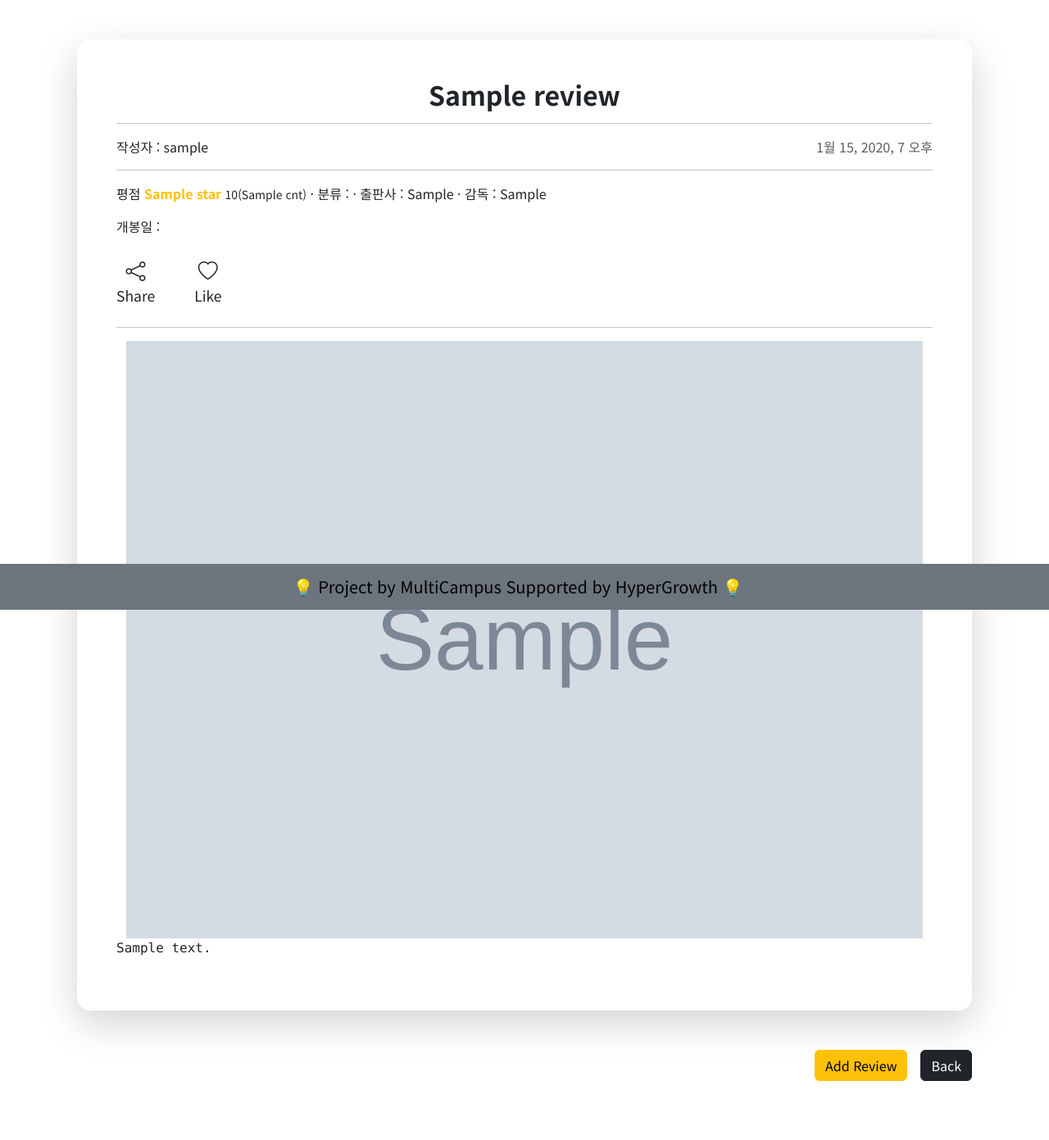
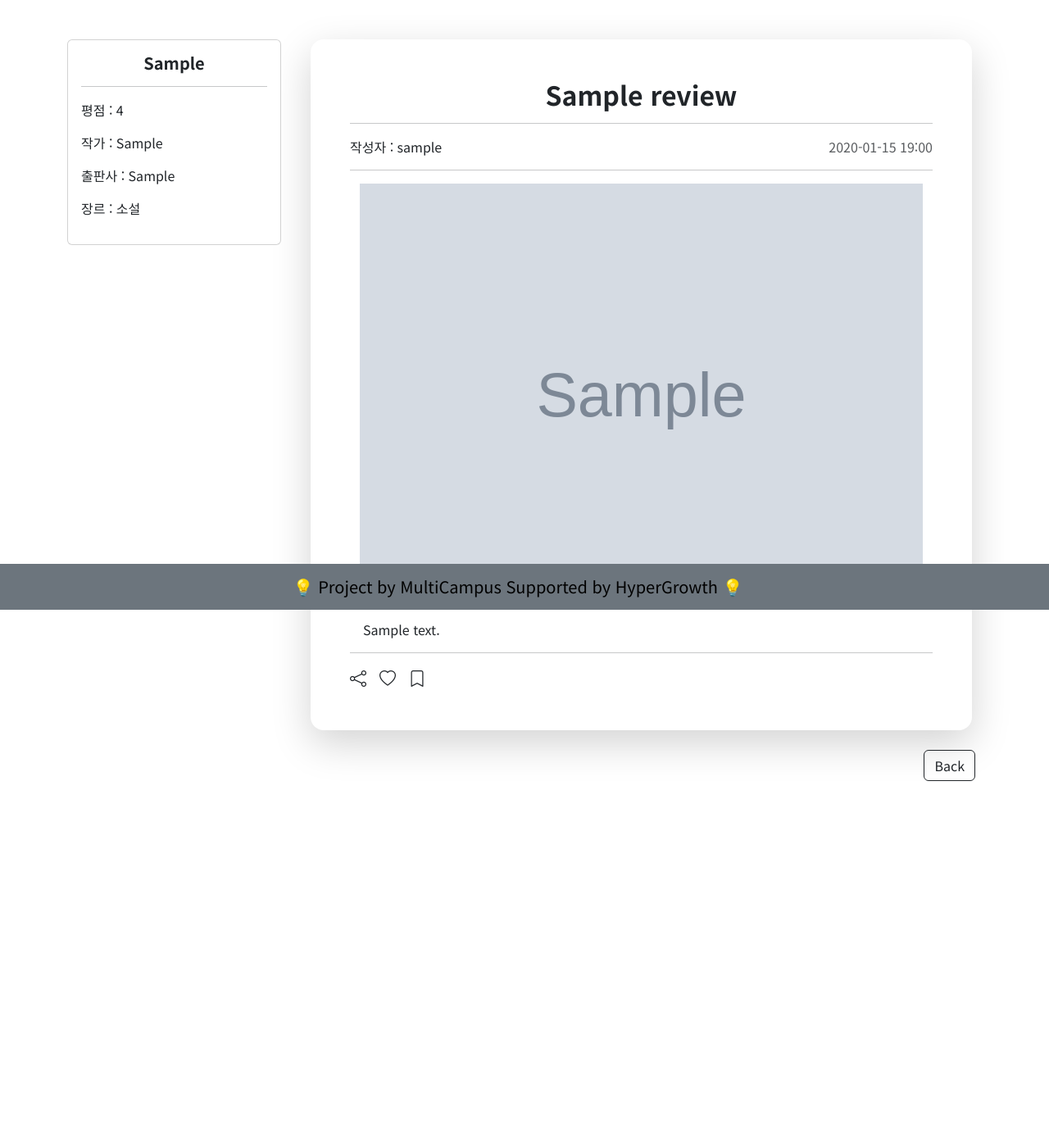
Before and after one commit to snnzzoo/221027-Pair, a Django app: template reviews/templates/reviews/detail.html in a window 1280 px wide. Shown: the part 56-1447 px from the top of the page at 82% size. After the commit the page ends 1009 px from the top, so only its background shows below. Run offline with Django 3.2, Linux system fonts and the light colour scheme; tables that the repository leaves empty hold one stand-in row (values such as "Sample post"); the template is opened without the code that fills it: values that come from a table or form of the project are taken from there, most other values are stand-ins (such as "Sample title", 1, 10 or a date in 2020); grey boxes marked "Sample" are stand-in pictures; some libraries are stand-ins or nearby versions.

Commit message:
reviews detail.html

```diff
--- a/reviews/models.py
+++ b/reviews/models.py
@@ -60,7 +60,7 @@ class Review(models.Model):
         options={"quality": 100},
     )
     thumbnail = ImageSpecField(source='image',
-                                processors=[ResizeToFill(90,60)],
+                                processors=[ResizeToFill(120,80)],
                                 format='JPEG')
     like_users = models.ManyToManyField(settings.AUTH_USER_MODEL, related_name='like_reviews')
 
--- a/reviews/templates/reviews/detail.html
+++ b/reviews/templates/reviews/detail.html
@@ -5,59 +5,36 @@
 
 {% block content %}
 
-  <div class="container d-flex flex-column justify-content-center my-5">
+<!-- 책 정보 -->
+<div class="row">
+  <div class="col-sm-3">
+    <div class="card my-5">
+      <div class="card-body">
+        {% comment %} <img src="{{ book_image }}" class="card-img-top rounded-1" style="width: 10rem; height: 15rem;" alt="..."> {% endcomment %}
+        <h5 class="fw-bold text-center">{{ review.book }}</h5>
+        <hr>
+        <p>평점 : {{ review.rating }}</p>
+        <p>작가 : {{ review.writer }}</p>
+        <p>출판사 : {{ review.publisher }}</p>
+        <p>장르 : {{ review.genre }}</p> <!-- 장르를 어떻게 받아 올 수 있을까? -->
+      </div>
+    </div>
+  </div>
+
+  <!-- 리뷰 -->
+  <div class="col-sm-9">
+    <div class="container d-flex flex-column justify-content-center mt-5 mb-3">
       <div class="p-5 rounded-4 shadow-lg">
         <h2 class="fw-bold text-center">{{ review.title }}</h2>
         <hr>
         <div class="d-flex justify-content-between align-middle">
-        <p>
-          작성자 :
-          {{ review.user }}</p>
+          <p>작성자 : {{ review.user }}</p>
           {% if review.created_at == review.updated_at %}
-          <p class="text-muted">{{ review.created_at }}</p>
+            <p class="text-muted">{{ review.created_at|date:'Y-m-d H:i' }}</p>
           {% else %}
-          <p class="text-muted">{{ review.updated_at }}
+            <p class="text-muted">{{ review.updated_at|date:'Y-m-d H:i' }}
               (수정됨)</p>
           {% endif %}
-      </div>
-      <hr class="mt-0">
-      <!-- 책 정보 -->
-      <p class="">
-        <span>평점
-          <span class="text-warning fw-bold">{{ star }}</span>
-          <span class="small">{{ avg }}({{ cnt }})</span>
-        </span>
-        <span>·</span>
-        <span>분류 : {{ review.jenre }}</span>
-        <span>·</span>
-        <span>출판사 : {{ review.publisher }}</span>
-        <span>·</span>
-        <span>감독 :
-          {{ review.writer }}</span>
-      </p>
-      <p class="">
-        <span>개봉일 :
-          </span>
-      </p>
-      <div class="d-flex">
-        <div class="text-center me-5 my-2">
-          <a class="p-0 btn btn-lg border-0" href="">
-            <span class="bi bi-share fs-4"></span>
-            <p class="small">Share</p>
-          </a>
-        </div>
-        <!-- 좋아요 -->
-        <div class="text-center me-4 my-2">
-          <a class="p-0 btn btn-lg border-0" href="#">
-            {% comment %} {% if request.user in movie.like_users.all %}
-              <i class="bi bi-heart-fill fs-2"></i>
-            {% else %}
-              <i class="bi bi-heart fs-2"></i>
-            {% endif %} {% endcomment %}
-            <span class="bi bi-heart fs-4"></span>
-            <p class="small">Like</p>
-          </a>
-        </div>
         </div>
         <hr class="mt-0">
         {% if review.image %}
@@ -65,21 +42,43 @@
             <img src="{{ review.image.url }}" class="container">
           </div>
         {% endif %}
-      <pre class="fs-6">{{ review.content}}</pre>
-      {% if request.user == review.user %}
-      <div>
-        <a class=" btn btn-outline-dark m-2" href="#">Edit</a>
-        <a class=" btn btn-outline-danger m-2" href="#">Delete</a>
+        <p class="fs-6 mt-3 px-3">{{ review.content}}</p>
+        <hr class="mt-0">
+        <!-- 아이콘 -->
+        <div class="d-flex align-items-center">
+          <!-- 공유 -->
+            <a class="p-0 btn btn-lg border-0 bi bi-share me-3" href="#"></a>
+          <!-- 좋아요 -->
+          <div class="me-3">
+            <a class="p-0 m-0 btn btn-lg border-0" href="#">
+              {% comment %} {% if request.user in movie.like_users.all %}
+                <i class="bi bi-heart-fill fs-2"></i>
+              {% else %}
+                <i class="bi bi-heart fs-2"></i>
+              {% endif %} {% endcomment %}
+              <span class="bi bi-heart"></span>
+            </a>
           </div>
-      {% endif %}
+          <!-- 스크랩 -->
+            <a class="p-0 m-0 btn btn-lg border-0 bi bi-bookmark" href="#"></a>
+        </div>
+      </div>
+    </div>
+  </div>
 
 </div>
 
 
-<div class="d-flex justify-content-end mb-4 mt-5">
-<a class="btn btn-warning" href="#">Add Review</a>
-<a class="btn btn-dark ms-3" href="{% url 'reviews:index' %}">Back</a>
+  <div class="d-flex justify-content-end mb-5">
+    {% if request.user == review.user %}
+    <div>
+      <a class="btn btn-outline-success m-2" href="#">Edit</a>
+      <a class="btn btn-outline-danger m-2" href="#">Delete</a>
     </div>
+    {% endif %}
+    <a class="btn btn-outline-dark m-2" href="{% url 'reviews:index' %}">Back</a>
+  </div>
+
 
   <!-- 댓글 -->
   {% comment %} <form action="{% url 'articles:comment_create' review.pk %}" method="POST">
@@ -95,7 +94,6 @@
         <div class="d-flex justify-content-between align-items-center">
           <p class="card-text text-muted m-2">{{ comment.user }}</p>
           <p class="card-text text-muted pt-3">{{ comment.created_at }}</p>
-
         </div>
         <div class="d-flex justify-content-between align-items-center m-2">
           <p class="">
@@ -111,6 +109,5 @@
       </li>
     {% endfor %}
   </ul> {% endcomment %}
-    </div>
-  </div>
+
 {% endblock content %}
```
Also changed, not shown: reviews/templates/reviews/index.html (+5 -5 lines), 8 other files. Lines whose indentation alone changed are shown as unchanged.
